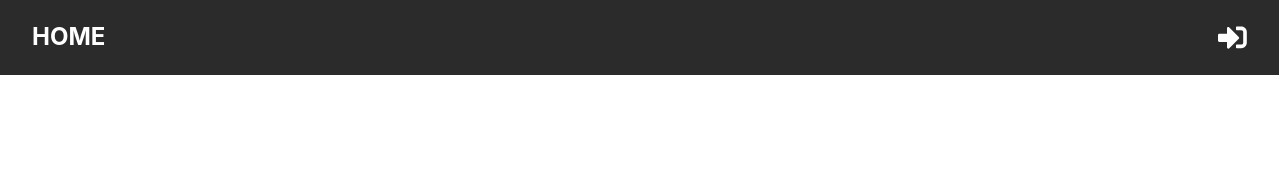
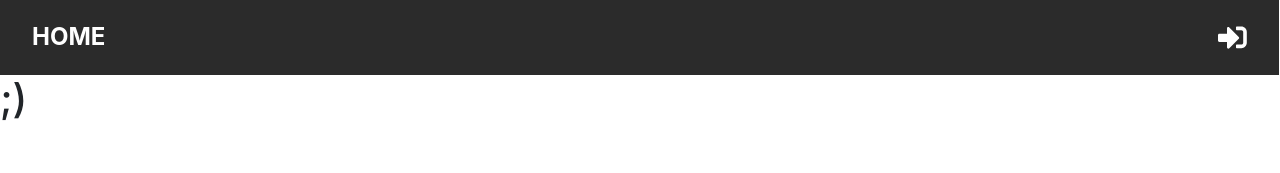
Before and after one commit to Gnorbi951/tidbit_gift, a React (Create React App) app in the folder frontend/: page /login in a window 1280 px wide. Shown: the top 173 px of the page. Built offline with nearby package versions, Linux system fonts and the light colour scheme.

Commit message:
Add login.js

```diff
--- a/frontend/src/App.js
+++ b/frontend/src/App.js
@@ -3,6 +3,7 @@ import { BrowserRouter as Router, Route } from "react-router-dom";
 import NavBar from "./Components/NavBar";
 import MainPage from "./Components/MainPage";
 import ProductDetail from "./Components/ProductDetail";
+import Login from "./Components/Login";
 
 function App() {
   return (
@@ -11,6 +12,7 @@ function App() {
             <NavBar />
             <Route exact path={"/"} component={MainPage} />
             <Route path={"/product/:id"} component={ProductDetail} />
+            <Route exact path={"/login"} component={Login} />
         </Router>
     </div>
   );
--- /dev/null
+++ b/frontend/src/Components/Login.js
@@ -0,0 +1,12 @@
+import React from "react";
+
+const Login = () => {
+
+    return(
+        <React.Fragment>
+            <h1>;)</h1>
+        </React.Fragment>
+    )
+}
+
+export default Login;
```
